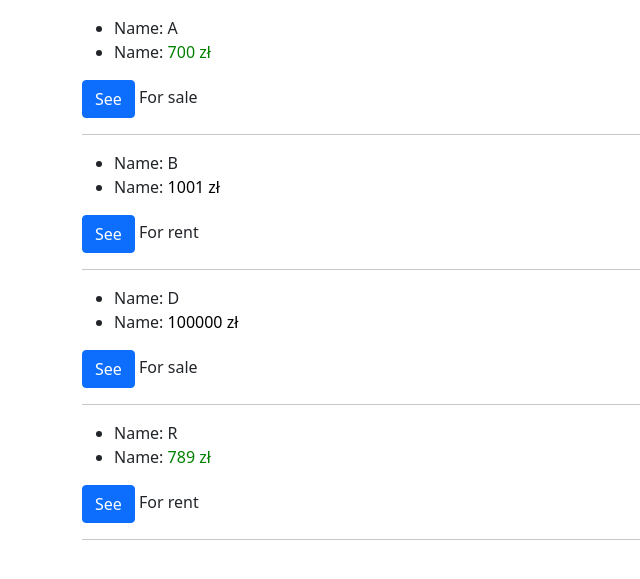
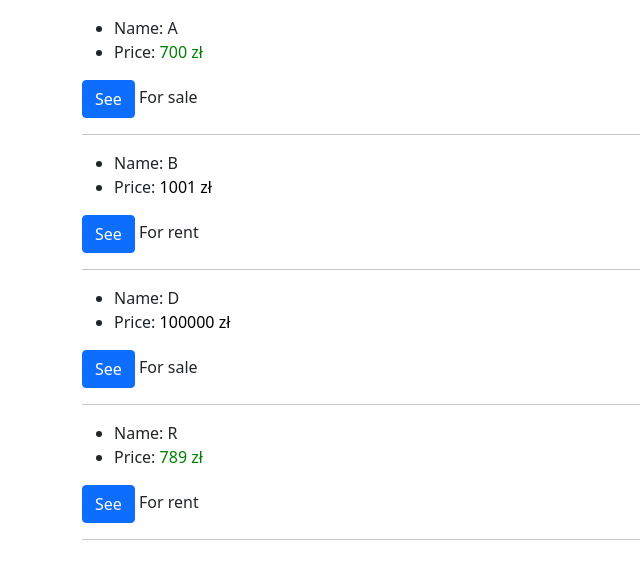
Before and after one commit to Przemo-git/django_2, a Django app: page / in a window 1280 px wide. Shown: the top 579 px of the page, without its empty margins (0-640 px from the left). Run offline with Django 3.2, Linux system fonts and the light colour scheme; data comes from the database, SQL or seed files in the repository.

Commit message:
Update home.html

```diff
--- a/apartments/templates/apartments/home.html
+++ b/apartments/templates/apartments/home.html
@@ -12,7 +12,7 @@
 
     <ul>
         <li>Name: {{ apartment.name }}</li>
-        <li>Name: {{ apartment.price|colorize }}</li>
+        <li>Price: {{ apartment.price|colorize }}</li>
     </ul>
 
 
```
